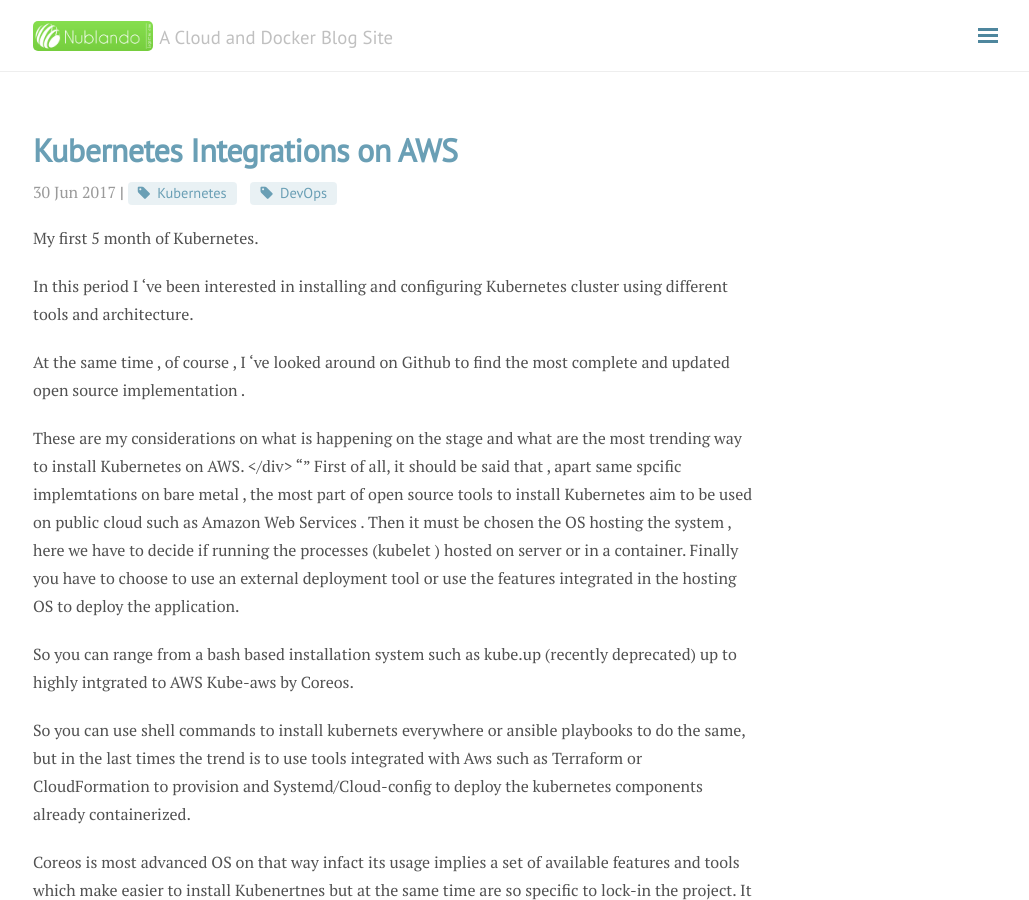
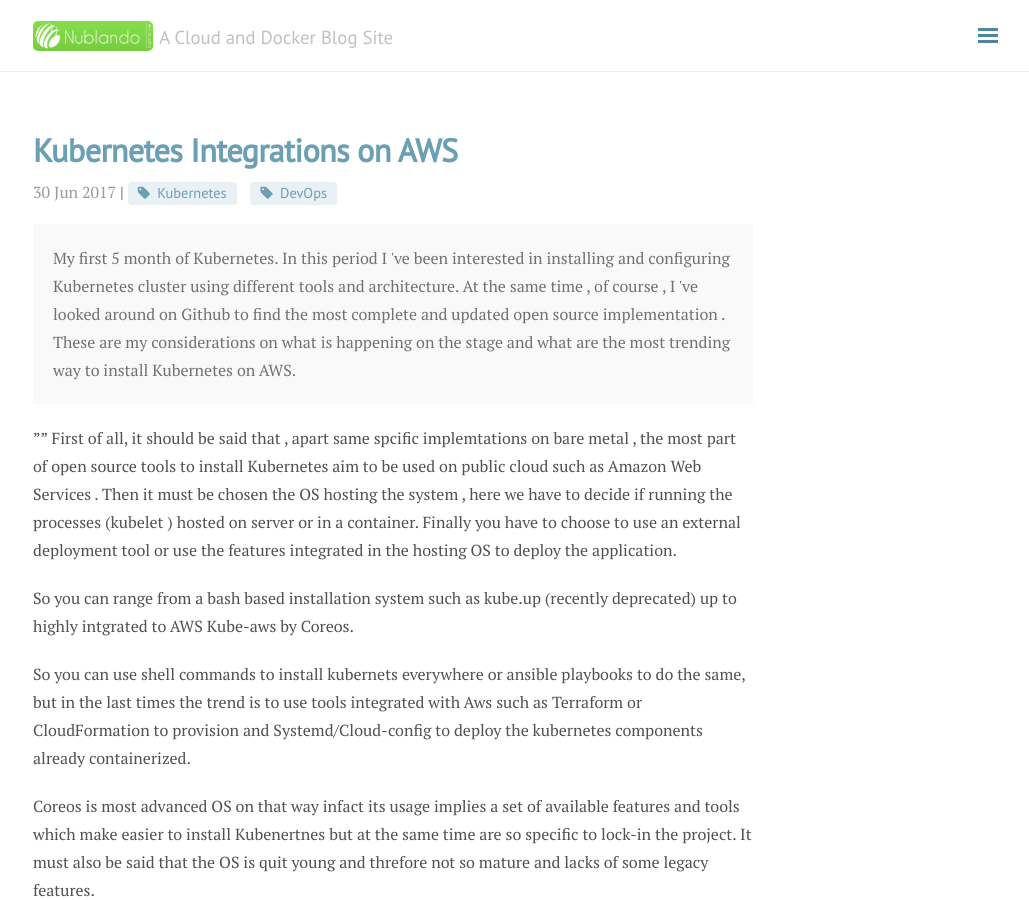
Before and after one commit to proj4spes/enri.github.io, a Jekyll site: the page built from _posts/2017-06-30-Kubernetes-Integration-on-AWS.md, in a window 1280 px wide and 900 px high. Shown: the whole window, without its empty margins (247-1276 px from the left). Built offline with Jekyll 4.4.1, drawn with Linux system fonts in a browser that asks for light colours; nearby versions of some CDN libraries; comment, search, counter and statistics services are not loaded.

Commit message:
corrections

```diff
--- a/_posts/2017-06-30-Kubernetes-Integration-on-AWS.md
+++ b/_posts/2017-06-30-Kubernetes-Integration-on-AWS.md
@@ -9,7 +10,7 @@
 ---
 
 
-
+<div class="message">
 My first 5 month of Kubernetes.
 
 In this period  I 've been interested in installing and configuring Kubernetes cluster using different tools and architecture.
```
Also changed, not shown: other parts of _posts/2017-06-30-Kubernetes-Integration-on-AWS.md (+1 -0 lines).
